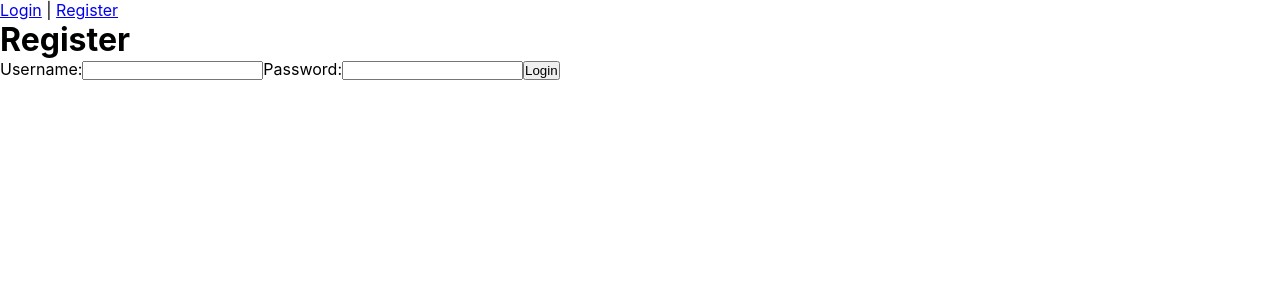
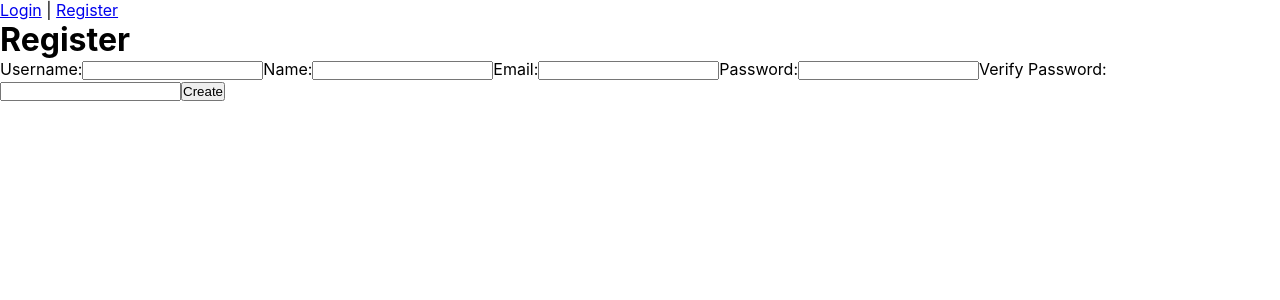
Before and after one commit to msiller455/recyclopedia-react, a React (Create React App) app: page /register in a window 1280 px wide. Shown: the top 300 px of the page. Built offline with nearby package versions, Linux system fonts and the light colour scheme.

Commit message:
adds register route with front end checks

```diff
--- a/src/App.js
+++ b/src/App.js
@@ -8,22 +8,34 @@ import axios from 'axios'
 
 class App extends Component {
   state = {
-    currentUser: ''
+    currentUser: '',
+    message: ''
   }
 
   handleLogin = (data) => {
     axios.post('http://localhost:3030/users/login', data)
       .then(res => {
-        this.setState({currentUser: res.data})
-        // this.props.history.push('/home')
+        this.setState({
+          currentUser: res.data,
+          message: 'Welcome back!'
+        })
+        this.props.history.push('/home')
       })
   }
 
   handleRegister = (data) => {
     axios.post('http://localhost:3030/users', data)
       .then(res => {
-        this.setState({currentUser: res.data})
-        // this.props.history.push('/home')
+        if(res.data.username){
+          this.setState({
+            currentUser: res.data,
+            message: 'Welcome to Recyclopedia!'
+          })
+          this.props.history.push('/home')
+        } else {
+          this.setState({message: res.data})
+          this.props.history.push('/register')
+        }
       })
   }
 
@@ -33,7 +45,7 @@ class App extends Component {
         <NavBar currentUser={this.state.currentUser}/>
         <Switch>
           <Route exact path={'/login'} component={() => <Login handleLogin={this.handleLogin}/>}/>
-          <Route exact path={'/register'} component={() => <Register handleRegister={this.handleRegister}/>}/>
+          <Route exact path={'/register'} component={() => <Register message={this.state.message} handleRegister={this.handleRegister}/>}/>
         </Switch>
       </div>
     )
--- a/src/Components/Login/Login.js
+++ b/src/Components/Login/Login.js
@@ -4,7 +4,13 @@ import { Link, withRouter } from 'react-router-dom'
 class Login extends Component {
     state = {
         username: '',
-        password: ''
+        password: '',
+        message: ''
+    }
+    componentDidMount() {
+        this.setState({
+            message: this.props.message
+        })
     }
 
     handleChange = (e) => {
@@ -22,6 +28,7 @@ class Login extends Component {
         return (
             <div className="Login">
                 <h1>Login</h1>
+                <h4 className="loginMessage">{this.state.message}</h4>
                 <form onSubmit={this.handleLoginSubmit}>
                     <label>
                         Username:
--- a/src/Components/NavBar/NavBar.js
+++ b/src/Components/NavBar/NavBar.js
@@ -7,10 +7,10 @@ class NavBar extends Component {
         return(
             <div className="navBar">
                 {
-                    !this.props.currentUser.id ?
+                    !this.props.currentUser ?
                         [<Link className="navBarLink" to="/login">Login</Link>,
                         ' | ',
-                        <Link className="navBarLink" to="#">Register</Link>]
+                        <Link className="navBarLink" to="/register">Register</Link>]
                     : [<span>Hello, {this.props.currentUser.username}</span>]
                 }
             </div>
--- a/src/Components/Register/Register.js
+++ b/src/Components/Register/Register.js
@@ -4,7 +4,17 @@ import { Link, withRouter } from 'react-router-dom'
 class Register extends Component {
     state = {
         username: '',
-        password: ''
+        name: '',
+        password: '',
+        email: '',
+        password: '',
+        verifyPassword: '',
+        message: ''
+    }
+    componentDidMount() {
+        this.setState({
+            message: this.props.message
+        })
     }
 
     handleChange = (e) => {
@@ -15,23 +25,42 @@ class Register extends Component {
 
     handleRegisterSubmit = async(e) => {
         e.preventDefault()
-        this.props.handleRegister(this.state)
+        if(this.state.password === this.state.verifyPassword) {
+            this.props.handleRegister(this.state)
+        } else {
+            this.setState({
+                message: "Passwords do not match"
+            })
+        }
     }
 
     render() {
         return (
             <div className="Register">
                 <h1>Register</h1>
+                <h4 className="registerMessage">{this.state.message}</h4>
                 <form onSubmit={this.handleRegisterSubmit}>
                     <label>
                         Username:
                     </label>
                     <input type="text" name="username" className="RegisterInput" onChange={this.handleChange}/>
                     <label>
+                        Name:
+                    </label>
+                    <input type="text" name="name" className="RegisterInput" onChange={this.handleChange}/>
+                    <label>
+                        Email:
+                    </label>
+                    <input type="email" name="email" className="RegisterInput" onChange={this.handleChange}/>
+                    <label>
                         Password:
                     </label>
                     <input type="password" name="password" className="RegisterInput" onChange={this.handleChange}/>
-                    <button type="submit" className="RegisterButton">Login</button>
+                    <label>
+                        Verify Password:
+                    </label>
+                    <input type="password" name="verifyPassword" className="RegisterInput" onChange={this.handleChange}/>
+                    <button type="submit" className="RegisterButton">Create</button>
                 </form>
             </div>
         )
```
